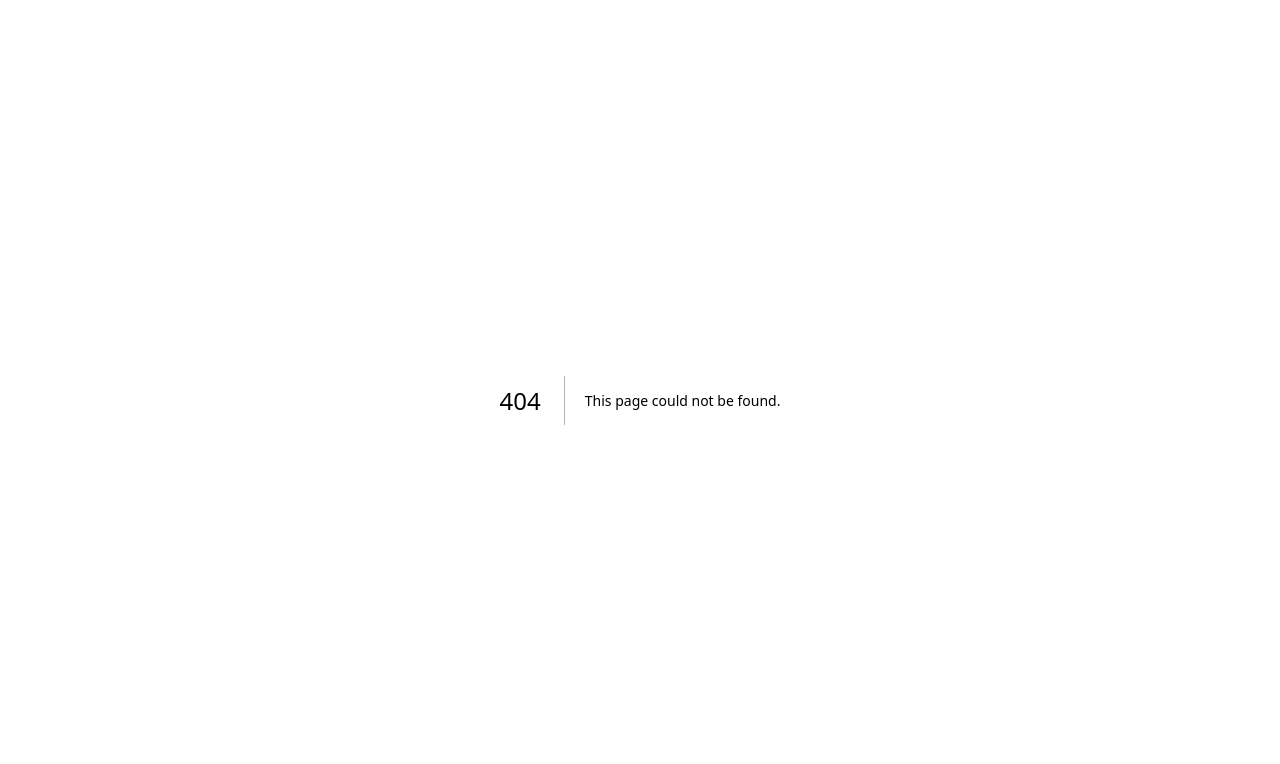
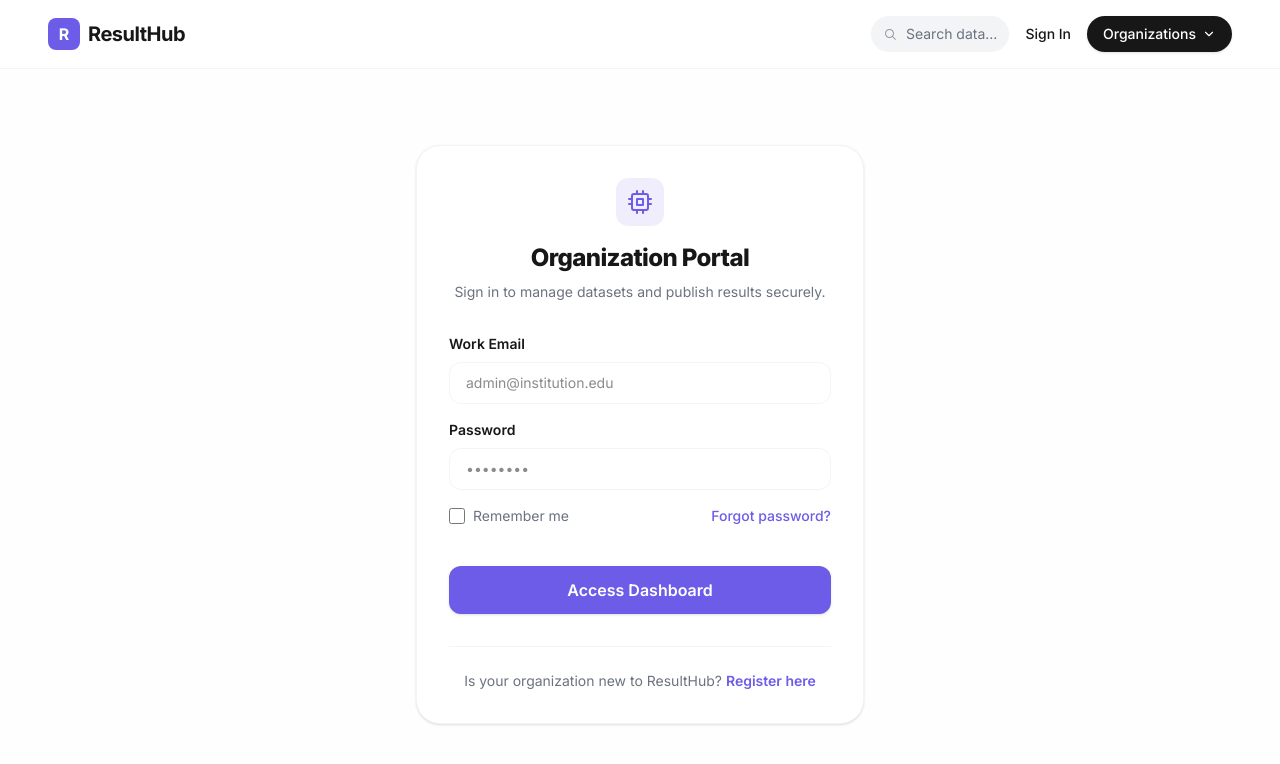
Before and after one commit to Faiz-7716/ResultPublisherwEB, a Next.js app: page /organizations/login in a window 1280 px wide. Before the commit this address had no page. Shown: the top 764 px of the page. Built offline with nearby package versions, Linux system fonts and the light colour scheme.

Commit message:
feat: added org login, updated navbar org links, and added custom animated domain dropdown

```diff
--- a/src/app/organizations/create/page.tsx
+++ b/src/app/organizations/create/page.tsx
@@ -1,12 +1,36 @@
+"use client";
+
 import Navbar from "@/components/layout/Navbar";
 import Footer from "@/components/layout/Footer";
+import { useState, useRef, useEffect } from "react";
 
 export default function CreateOrganizationPage() {
+  const [isDropdownOpen, setIsDropdownOpen] = useState(false);
+  const [selectedDomain, setSelectedDomain] = useState("Education");
+  const dropdownRef = useRef<HTMLDivElement>(null);
+
+  const domains = [
+    "Education", "Sports", "Finance", "Politics", "Entertainment",
+    "Government", "Law", "Healthcare", "Business", "Hyperlocal",
+    "Technology", "Custom"
+  ];
+
+  // Close dropdown when clicking outside
+  useEffect(() => {
+    function handleClickOutside(event: MouseEvent) {
+      if (dropdownRef.current && !dropdownRef.current.contains(event.target as Node)) {
+        setIsDropdownOpen(false);
+      }
+    }
+    document.addEventListener("mousedown", handleClickOutside);
+    return () => document.removeEventListener("mousedown", handleClickOutside);
+  }, []);
+
   return (
     <main className="flex min-h-screen flex-col bg-background text-foreground">
       <Navbar />
       <div className="flex-1 py-16 px-6 bg-muted/10 border-b border-muted">
-        <div className="mx-auto max-w-3xl bg-background rounded-3xl p-8 md:p-12 border border-muted shadow-sm">
+        <div className="mx-auto max-w-3xl bg-background rounded-3xl p-8 md:p-12 border border-muted shadow-sm hover:shadow-md transition-shadow duration-500">
           <div className="mb-10">
             <h1 className="text-3xl font-extrabold tracking-tight mb-2">Register your Organization</h1>
             <p className="text-muted-foreground">Get verified and start publishing datasets globally on ResultHub.</p>
@@ -17,24 +41,63 @@ export default function CreateOrganizationPage() {
             <section>
               <h2 className="text-xl font-semibold border-b border-muted pb-2 mb-6">1. Organization Details</h2>
               <div className="space-y-4">
-                <div>
-                  <label className="block text-sm font-semibold mb-2">Organization Name</label>
-                  <input type="text" placeholder="e.g. Stanford University" className="w-full px-4 py-3 rounded-xl border border-muted bg-background outline-none focus:border-primary transition-colors" />
+                <div className="group">
+                  <label className="block text-sm font-semibold mb-2 group-focus-within:text-primary transition-colors">Organization Name</label>
+                  <input type="text" placeholder="e.g. Stanford University" className="w-full px-4 py-3 rounded-xl border border-muted bg-background outline-none focus:border-primary focus:ring-2 focus:ring-primary/20 transition-all duration-300" />
                 </div>
                 <div className="grid md:grid-cols-2 gap-4">
-                  <div>
-                    <label className="block text-sm font-semibold mb-2">Primary Domain</label>
-                    <select className="w-full px-4 py-3 rounded-xl border border-muted bg-background outline-none focus:border-primary transition-colors">
-                      <option>Education</option>
-                      <option>Government</option>
-                      <option>Sports</option>
-                      <option>Finance</option>
-                      <option>Technology</option>
-                    </select>
+
+                  {/* Animative Custom Dropdown */}
+                  <div className="relative group" ref={dropdownRef}>
+                    <label className="block text-sm font-semibold mb-2 group-focus-within:text-primary transition-colors">Primary Domain</label>
+                    <div
+                      className={`w-full px-4 py-3 rounded-xl border cursor-pointer flex items-center justify-between bg-background transition-all duration-300 ${isDropdownOpen ? 'border-primary ring-2 ring-primary/20 shadow-sm' : 'border-muted hover:border-primary/50'}`}
+                      onClick={() => setIsDropdownOpen(!isDropdownOpen)}
+                    >
+                      <span className="font-medium">{selectedDomain}</span>
+                      <svg
+                        width="16" height="16" viewBox="0 0 24 24" fill="none" stroke="currentColor" strokeWidth="2" strokeLinecap="round" strokeLinejoin="round"
+                        className={`transition-transform duration-300 ${isDropdownOpen ? 'rotate-180 text-primary' : 'text-muted-foreground'}`}
+                      >
+                        <polyline points="6 9 12 15 18 9"></polyline>
+                      </svg>
+                    </div>
+
+                    {/* Dropdown Menu Options */}
+                    <div
+                      className={`absolute z-20 w-full mt-2 bg-background border border-muted rounded-xl shadow-xl overflow-hidden transition-all duration-300 origin-top ${
+                        isDropdownOpen ? 'opacity-100 scale-y-100 translate-y-0' : 'opacity-0 scale-y-95 -translate-y-2 pointer-events-none'
+                      }`}
+                    >
+                      <div className="max-h-60 overflow-y-auto hide-scrollbar p-1">
+                        {domains.map(domain => (
+                          <div
+                            key={domain}
+                            className={`px-4 py-2.5 rounded-lg cursor-pointer text-sm font-medium transition-all duration-200 flex items-center gap-2 ${
+                              selectedDomain === domain
+                                ? 'bg-primary/10 text-primary'
+                                : 'hover:bg-muted/50 hover:pl-5 text-foreground'
+                            }`}
+                            onClick={() => {
+                              setSelectedDomain(domain);
+                              setIsDropdownOpen(false);
+                            }}
+                          >
+                            {selectedDomain === domain && (
+                              <svg width="14" height="14" viewBox="0 0 24 24" fill="none" stroke="currentColor" strokeWidth="3" strokeLinecap="round" strokeLinejoin="round" className="text-primary animate-in zoom-in duration-300">
+                                <polyline points="20 6 9 17 4 12"></polyline>
+                              </svg>
+                            )}
+                            <span className={selectedDomain === domain ? 'ml-0' : 'ml-[22px]'}>{domain}</span>
+                          </div>
+                        ))}
+                      </div>
+                    </div>
                   </div>
-                  <div>
-                    <label className="block text-sm font-semibold mb-2">Official Website</label>
-                    <input type="url" placeholder="https://" className="w-full px-4 py-3 rounded-xl border border-muted bg-background outline-none focus:border-primary transition-colors" />
+
+                  <div className="group">
+                    <label className="block text-sm font-semibold mb-2 group-focus-within:text-primary transition-colors">Official Website</label>
+                    <input type="url" placeholder="https://" className="w-full px-4 py-3 rounded-xl border border-muted bg-background outline-none focus:border-primary focus:ring-2 focus:ring-primary/20 transition-all duration-300" />
                   </div>
                 </div>
               </div>
@@ -42,24 +105,28 @@ export default function CreateOrganizationPage() {
 
             {/* Step 2 */}
             <section>
-              <h2 className="text-xl font-semibold border-b border-muted pb-2 mb-6">2. Administrative Contact</h2>
+              <h2 className="text-xl font-semibold border-b border-muted pb-2 mb-6 mt-8">2. Administrative Contact</h2>
               <div className="grid md:grid-cols-2 gap-4">
-                <div>
-                  <label className="block text-sm font-semibold mb-2">Full Name</label>
-                  <input type="text" className="w-full px-4 py-3 rounded-xl border border-muted bg-background outline-none focus:border-primary transition-colors" />
+                <div className="group">
+                  <label className="block text-sm font-semibold mb-2 group-focus-within:text-primary transition-colors">Full Name</label>
+                  <input type="text" className="w-full px-4 py-3 rounded-xl border border-muted bg-background outline-none focus:border-primary focus:ring-2 focus:ring-primary/20 transition-all duration-300" />
                 </div>
-                <div>
-                  <label className="block text-sm font-semibold mb-2">Work Email (Must match domain)</label>
-                  <input type="email" className="w-full px-4 py-3 rounded-xl border border-muted bg-background outline-none focus:border-primary transition-colors" />
+                <div className="group">
+                  <label className="block text-sm font-semibold mb-2 group-focus-within:text-primary transition-colors">Work Email (Must match domain)</label>
+                  <input type="email" className="w-full px-4 py-3 rounded-xl border border-muted bg-background outline-none focus:border-primary focus:ring-2 focus:ring-primary/20 transition-all duration-300" />
                 </div>
               </div>
             </section>
 
             <div className="pt-6">
-              <button type="button" className="w-full md:w-auto px-8 py-3 rounded-xl bg-primary text-white font-semibold shadow hover:bg-primary/90 transition-colors">
-                Submit Registration Request
+              <button type="button" className="relative overflow-hidden w-full md:w-auto px-8 py-3 rounded-xl bg-primary text-white font-bold shadow-lg hover:shadow-primary/25 transition-all duration-300 hover:-translate-y-0.5 active:translate-y-0 group">
+                <span className="relative z-10 flex items-center justify-center gap-2">
+                  Submit Registration Request
+                  <svg width="18" height="18" viewBox="0 0 24 24" fill="none" stroke="currentColor" strokeWidth="2.5" strokeLinecap="round" strokeLinejoin="round" className="transition-transform duration-300 group-hover:translate-x-1"><line x1="5" y1="12" x2="19" y2="12"></line><polyline points="12 5 19 12 12 19"></polyline></svg>
+                </span>
               </button>
-              <p className="mt-4 text-xs text-muted-foreground">
+              <p className="mt-4 text-xs text-muted-foreground flex items-center gap-2">
+                <svg width="14" height="14" viewBox="0 0 24 24" fill="none" stroke="currentColor" strokeWidth="2" strokeLinecap="round" strokeLinejoin="round" className="text-primary"><path d="M12 22s8-4 8-10V5l-8-3-8 3v7c0 6 8 10 8 10z"></path></svg>
                 Your request will be manually verified by our team within 24-48 hours before publishing rights are granted.
               </p>
             </div>
--- /dev/null
+++ b/src/app/organizations/login/page.tsx
@@ -0,0 +1,63 @@
+import Link from "next/link";
+import Navbar from "@/components/layout/Navbar";
+
+export default function OrganizationLoginPage() {
+  return (
+    <main className="flex min-h-screen flex-col bg-background text-foreground">
+      <Navbar />
+      <div className="flex-1 flex items-center justify-center py-12 px-6 bg-muted/10">
+        <div className="w-full max-w-md bg-background rounded-3xl p-8 border border-muted shadow-sm">
+          <div className="text-center mb-8">
+            <div className="mx-auto w-12 h-12 bg-primary/10 text-primary rounded-xl flex items-center justify-center mb-4">
+               <svg width="24" height="24" viewBox="0 0 24 24" fill="none" stroke="currentColor" strokeWidth="2" strokeLinecap="round" strokeLinejoin="round"><rect x="4" y="4" width="16" height="16" rx="2" ry="2"></rect><rect x="9" y="9" width="6" height="6"></rect><line x1="9" y1="1" x2="9" y2="4"></line><line x1="15" y1="1" x2="15" y2="4"></line><line x1="9" y1="20" x2="9" y2="23"></line><line x1="15" y1="20" x2="15" y2="23"></line><line x1="20" y1="9" x2="23" y2="9"></line><line x1="20" y1="14" x2="23" y2="14"></line><line x1="1" y1="9" x2="4" y2="9"></line><line x1="1" y1="14" x2="4" y2="14"></line></svg>
+            </div>
+            <h1 className="text-2xl font-extrabold tracking-tight mb-2">Organization Portal</h1>
+            <p className="text-sm text-muted-foreground">Sign in to manage datasets and publish results securely.</p>
+          </div>
+
+          <form className="space-y-4">
+            <div>
+              <label className="block text-sm font-semibold mb-2" htmlFor="email">Work Email</label>
+              <input
+                id="email"
+                type="email"
+                className="w-full px-4 py-2.5 rounded-xl border border-muted bg-background outline-none focus:border-primary transition-colors text-sm"
+                placeholder="admin@institution.edu"
+              />
+            </div>
+            <div>
+              <label className="block text-sm font-semibold mb-2" htmlFor="password">Password</label>
+              <input
+                id="password"
+                type="password"
+                className="w-full px-4 py-2.5 rounded-xl border border-muted bg-background outline-none focus:border-primary transition-colors text-sm"
+                placeholder="••••••••"
+              />
+            </div>
+
+            <div className="flex items-center justify-between mt-2">
+              <label className="flex items-center gap-2 text-sm text-muted-foreground">
+                <input type="checkbox" className="rounded border-muted w-4 h-4 text-primary focus:ring-primary" />
+                Remember me
+              </label>
+              <Link href="/forgot-password" className="text-sm font-medium text-primary hover:underline">
+                Forgot password?
+              </Link>
+            </div>
+
+            <button type="button" className="w-full mt-6 py-3 rounded-xl bg-primary text-white font-semibold shadow hover:bg-primary/90 transition-colors">
+              Access Dashboard
+            </button>
+          </form>
+
+          <p className="mt-8 text-center text-sm text-muted-foreground border-t border-muted pt-6">
+            Is your organization new to ResultHub?{' '}
+            <Link href="/organizations/create" className="font-semibold text-primary hover:underline">
+              Register here
+            </Link>
+          </p>
+        </div>
+      </div>
+    </main>
+  );
+}
--- a/src/components/layout/Navbar.tsx
+++ b/src/components/layout/Navbar.tsx
@@ -51,9 +51,23 @@ export default function Navbar() {
               <Link href="/login" className="text-sm font-medium hover:text-primary transition-colors">
                 Sign In
               </Link>
-              <Link href="/signup" className="rounded-full bg-foreground px-4 py-2 text-sm font-medium text-background hover:bg-foreground/90 transition-colors shadow-sm">
-                Create Organization
-              </Link>
+
+              {/* Organization Dropdown */}
+              <div className="relative group">
+                <button className="flex items-center gap-1.5 rounded-full bg-foreground px-4 py-2 text-sm font-medium text-background hover:bg-foreground/90 transition-colors shadow-sm">
+                  Organizations
+                  <svg width="14" height="14" viewBox="0 0 24 24" fill="none" stroke="currentColor" strokeWidth="2" strokeLinecap="round" strokeLinejoin="round"><polyline points="6 9 12 15 18 9"></polyline></svg>
+                </button>
+
+                <div className="absolute right-0 mt-1 w-48 bg-background border border-muted rounded-xl shadow-xl opacity-0 invisible group-hover:opacity-100 group-hover:visible transition-all duration-200 flex flex-col overflow-hidden">
+                  <Link href="/organizations/login" className="px-4 py-3 text-sm font-semibold hover:bg-muted transition-colors text-foreground">
+                    Organization Login
+                  </Link>
+                  <Link href="/organizations/create" className="px-4 py-3 text-sm font-medium hover:bg-muted transition-colors border-t border-muted text-muted-foreground">
+                    Register Organization
+                  </Link>
+                </div>
+              </div>
             </div>
 
             {/* Mobile simplified actions */}
@@ -99,8 +113,9 @@ export default function Navbar() {
             </div>
 
             <div className="p-4 border-t border-muted flex flex-col gap-3">
-              <Link href="/login" onClick={() => setIsMobileMenuOpen(false)} className="w-full py-3 text-center rounded-xl border border-muted font-bold hover:bg-muted transition-colors">Sign In</Link>
-              <Link href="/signup" onClick={() => setIsMobileMenuOpen(false)} className="w-full py-3 text-center rounded-xl bg-foreground text-background font-bold hover:bg-foreground/90 transition-colors">Create Organization</Link>
+              <Link href="/login" onClick={() => setIsMobileMenuOpen(false)} className="w-full py-3 text-center rounded-xl border border-muted font-bold hover:bg-muted transition-colors text-foreground">Sign In</Link>
+              <Link href="/organizations/login" onClick={() => setIsMobileMenuOpen(false)} className="w-full py-3 text-center rounded-xl bg-foreground text-background font-bold hover:bg-foreground/90 transition-colors">Organization Portal</Link>
+              <Link href="/organizations/create" onClick={() => setIsMobileMenuOpen(false)} className="w-full py-2.5 text-center rounded-xl border border-muted font-semibold hover:bg-muted transition-colors text-muted-foreground text-sm">Register Organization</Link>
             </div>
           </div>
         </div>
```
